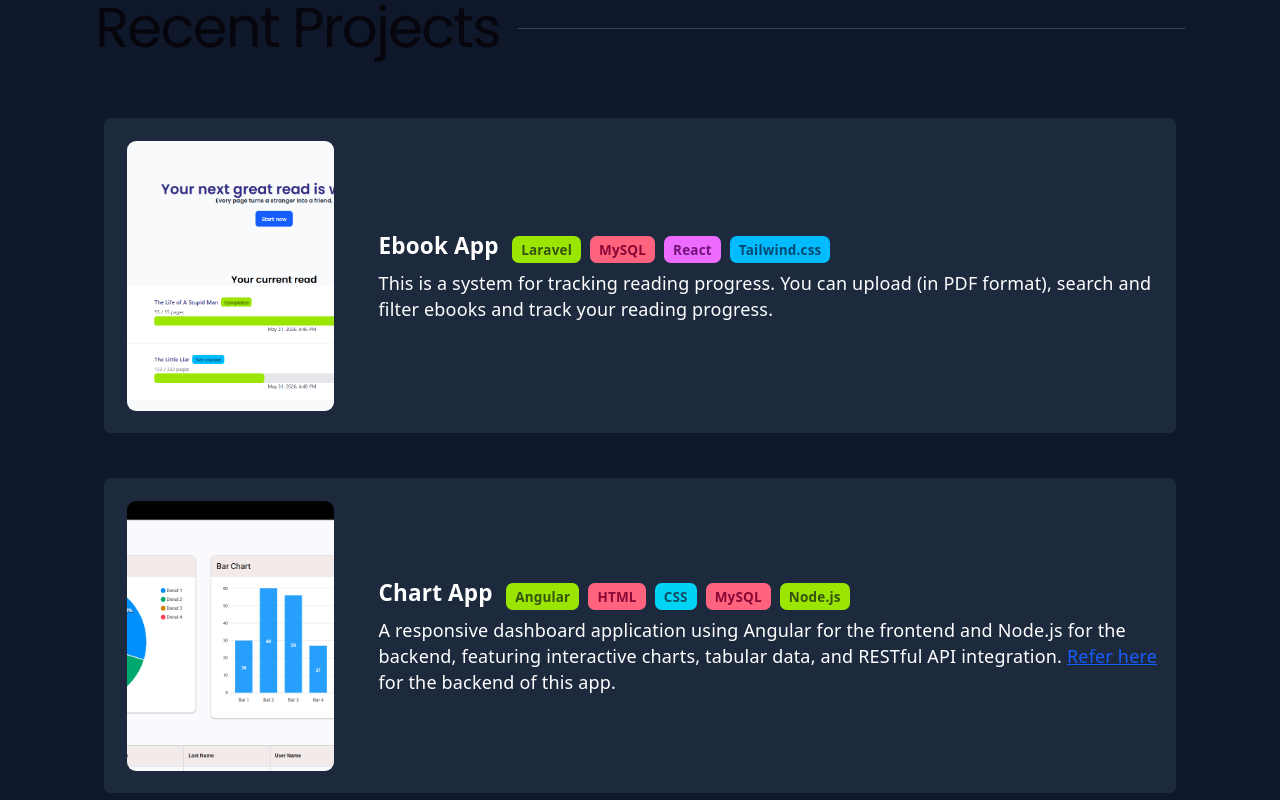
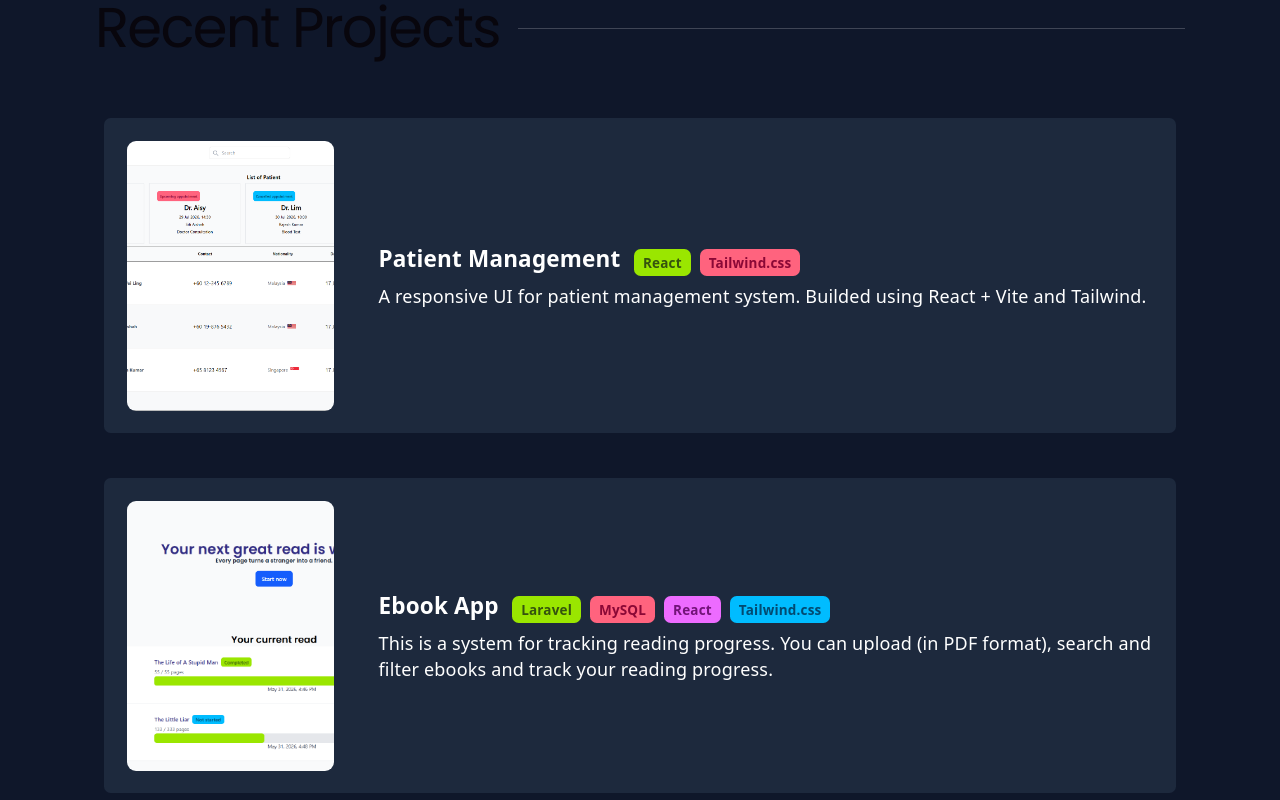
Before and after one commit to atikahadzman/portfolio, a React (Vite) app: page / in a window 1280 px wide. Shown: the part 2220-3020 px from the top of the page. Built offline with nearby package versions, Linux system fonts and the light colour scheme.

Commit message:
updated recent project

```diff
--- a/src/Projects.jsx
+++ b/src/Projects.jsx
@@ -12,9 +12,22 @@ export default function Projects() {
         portfolio: import.meta.env.VITE_URL_PORFOLIO_APP,
         chartApi: import.meta.env.VITE_URL_CHART_API_APP,
         ecommerceWeb: import.meta.env.VITE_URL_ECOMMERCE_WEB,
+        patientManagement: import.meta.env.VITE_URL_PATIENT_MANAGEMENT_APP,
     };
 
     const projectList = [
+        {
+            url: projectUrls.patientManagement,
+            title: "Patient Management",
+            image: "/patient-management.PNG",
+             badges: (
+                <>
+                    <div className="rounded-md px-2 py-1 text-xs font-semibold bg-lime-400 text-lime-900">React</div>
+                    <div className="rounded-md px-2 py-1 text-xs font-semibold bg-rose-400 text-rose-900">Tailwind.css</div>
+                </>
+            ),
+            content: "A responsive UI for patient management system. Builded using React + Vite and Tailwind."
+        },
         {
             url: projectUrls.ebook,
             title: "Ebook App",
```
Also changed, not shown: public/patient-management.PNG (added), 1 other file (tests, documents, lock files or other folders).
